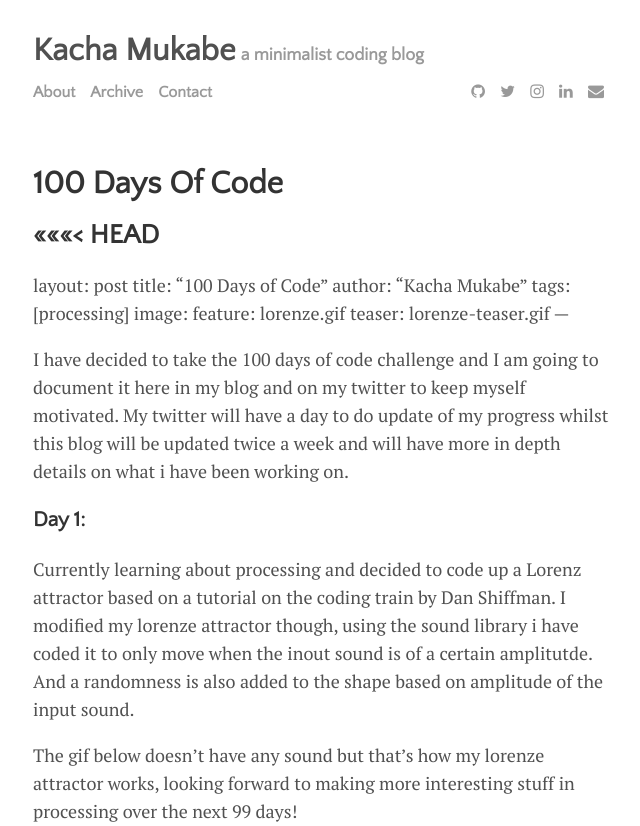
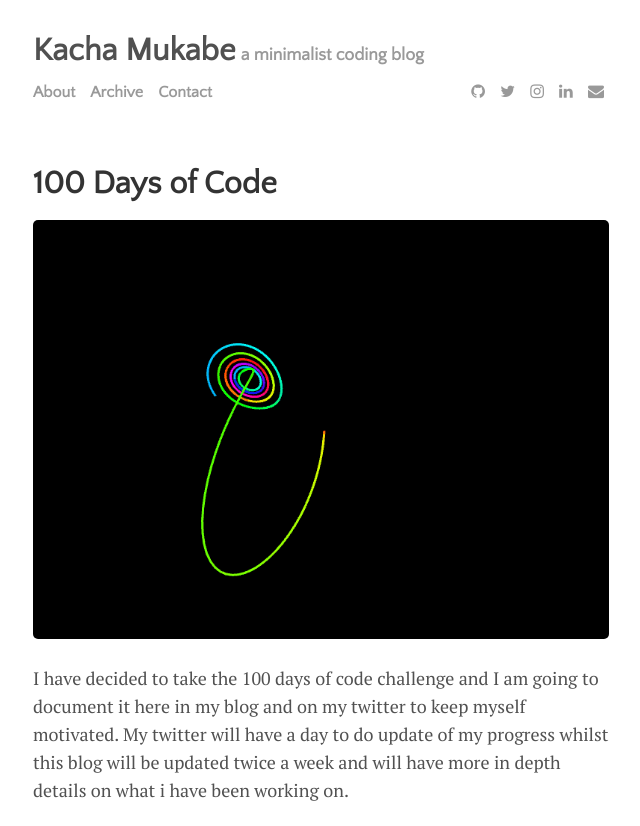
Before and after one commit to kachaMukabe/kachaMukabe.github.io, a Jekyll site: the page built from _posts/2017-09-22-100-Days-of-Code.md, in a window 1280 px wide and 1400 px high. Shown: the top 826 px of the window, without its empty margins (319-959 px from the left). Built offline with Jekyll 4.4.1, drawn with Linux system fonts in a browser that asks for light colours; nearby versions of some CDN libraries; our own code applies the rules of GitHub Pages for plain Markdown files; some of the changed text lies outside the part shown; grey boxes are pictures that could not be loaded.

Commit message:
merge fix

```diff
--- a/_posts/2017-09-22-100-Days-of-Code.md
+++ b/_posts/2017-09-22-100-Days-of-Code.md
@@ -1,26 +1,3 @@
-<<<<<<< HEAD
----
-layout: post
-title: "100 Days of Code"
-author: "Kacha Mukabe"
-tags: [processing]
-image:
-  feature: lorenze.gif
-  teaser: lorenze-teaser.gif
----
-
-I have decided to take the 100 days of code challenge and I am going to document it here in my blog and on my twitter to keep myself motivated.
-My twitter will have a day to do update of my progress whilst this blog will be updated twice a week and will have more in depth details on what i have been working on.
-
-### Day 1:
-
-Currently learning about processing and decided to code up a Lorenz attractor based on a tutorial on the coding train by Dan Shiffman.
-I modified my lorenze attractor though, using the sound library i have coded it to only move when the inout sound is of a certain amplitutde. And a randomness is also added to the shape based on amplitude of the input sound.
-
-The gif below doesn't have any sound but that's how my lorenze attractor works, looking forward to making more interesting stuff in processing over the next 99 days!
-
-![Voice activated lorenze attractor](/assets/img/lorenze-main.gif)
-=======
 ---
 layout: post
 title: "100 Days of Code"
```
Also changed, not shown: other parts of _posts/2017-09-22-100-Days-of-Code.md (+0 -1 lines).
